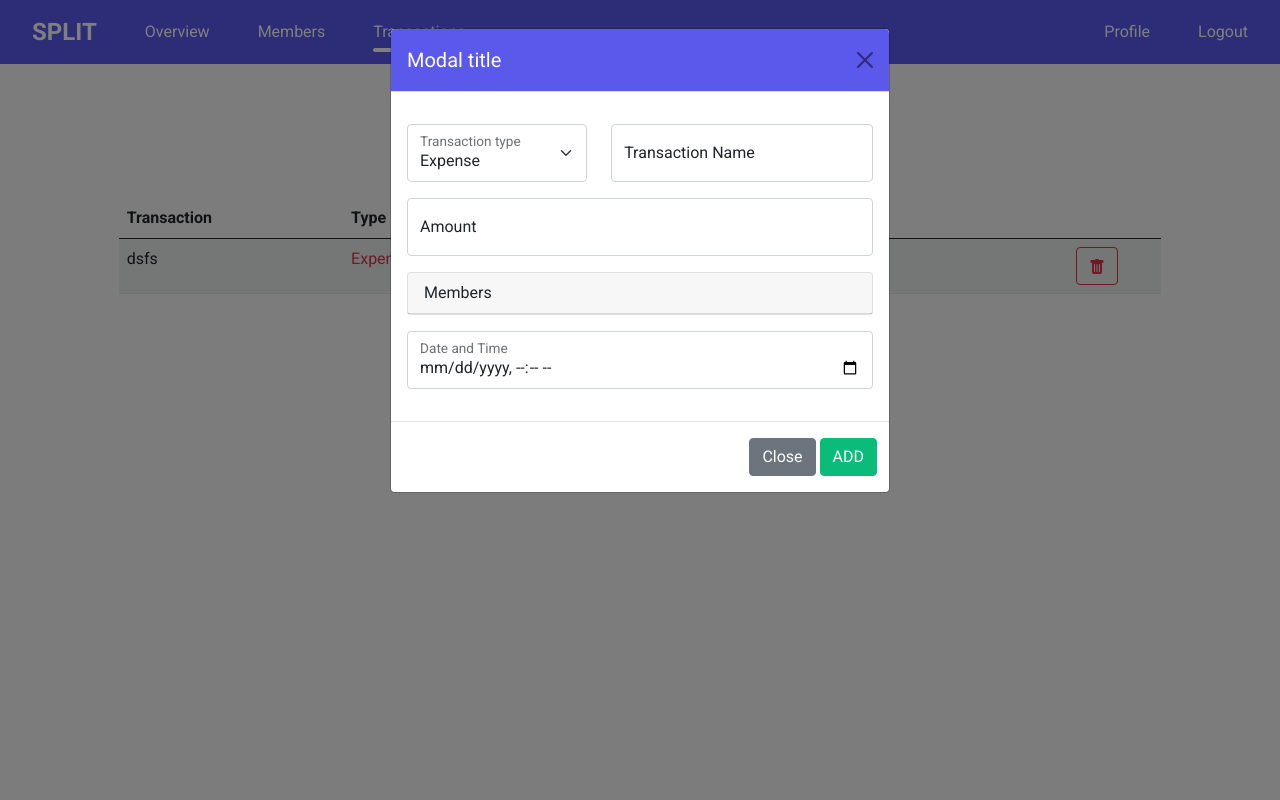
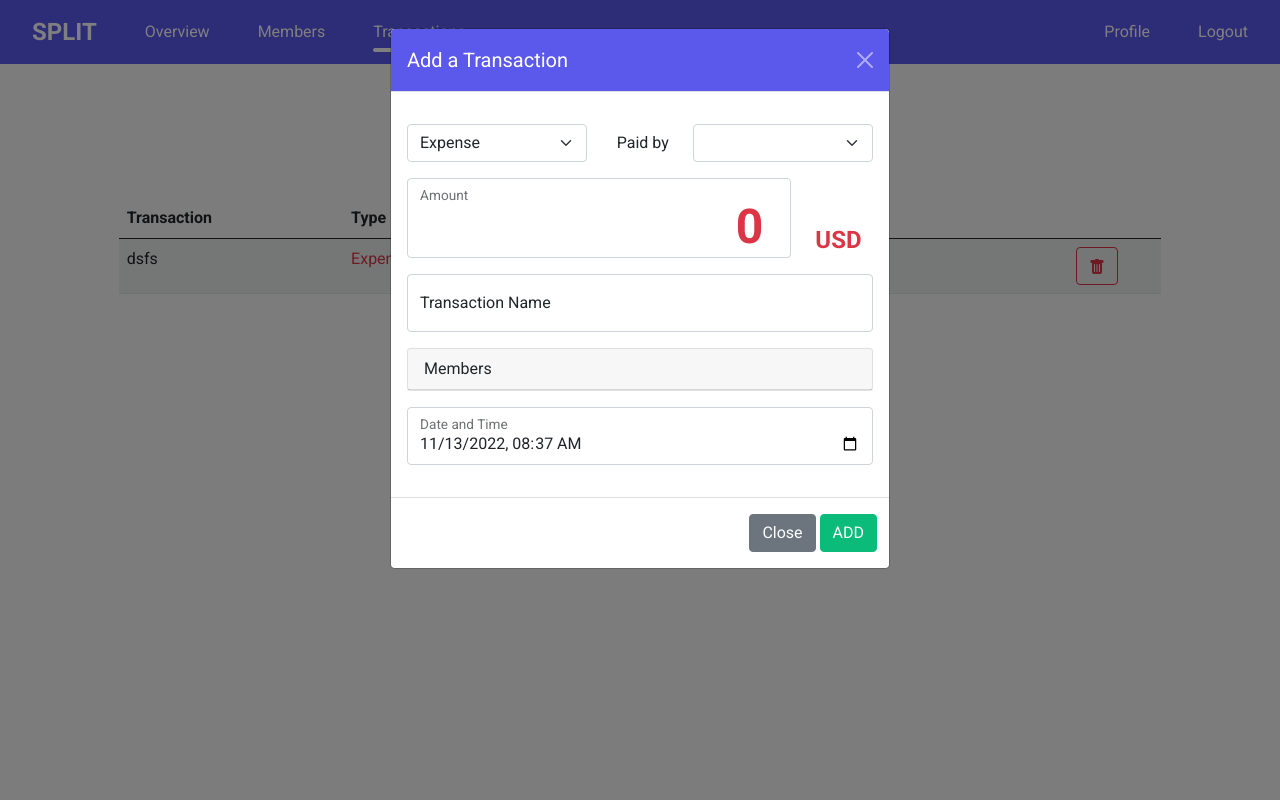
Before and after one commit to ReshanCSX/CS50x-Final-Project, a Flask app: page /transactions in a window 1280 px wide, after a click on "Add Transaction". Run offline with Flask 2, Linux system fonts and the light colour scheme; a user stored in the database is signed in; data comes from the database, SQL or seed files in the repository; lists and menus that the app fills with data are empty.

Commit message:
built ability to choose who paid for the transaction

```diff
--- a/financeapp/forms.py
+++ b/financeapp/forms.py
@@ -42,8 +42,9 @@ class TransactionForm(FlaskForm):
     type = SelectField('Transaction type', choices=[('Ex', ' Expense'), ('Inc', 'Income')], validators=[DataRequired()] )
     # currencies = SelectField('Currency', choices=CURRENCY_CHOICES)
     # category = SelectField('Expense Category', choices=[('1', 'Food'), ('2', 'Utility')])
+    paid_by = SelectField('Paid by', validators=[DataRequired()])
     label = StringField("Transaction Name", validators=[DataRequired()])
-    amount = DecimalField("Amount", places=2, rounding=None, validators=[DataRequired(), NumberRange(min = 0.01 )])
+    amount = DecimalField("Amount", places=0, rounding=None, validators=[DataRequired(), NumberRange(min = 0.01 )])
     date = DateTimeLocalField("Date and Time", format='%Y-%m-%dT%H:%M', validators=[DataRequired()])
     members = MultiCheckboxField('Members', coerce=int)
     submit = SubmitField("ADD")
--- a/financeapp/models.py
+++ b/financeapp/models.py
@@ -41,6 +41,7 @@ class Transactions(db.Model):
     date = db.Column(db.DateTime, nullable=False, default = datetime.utcnow)
     transaction_type = db.Column(db.String(60), nullable=False)
     transaction_name = db.Column(db.String(60))
+    paid_by = db.Column(db.Integer, nullable=False)
     # description = db.Column(db.String(120))
     user_id = db.Column(db.Integer, db.ForeignKey('user.id'), nullable=False)
 
--- a/financeapp/routes.py
+++ b/financeapp/routes.py
@@ -116,8 +116,7 @@ def home():
 @login_required
 def transactions():
 
-    user = User.query.filter_by(username=current_user.username).first()
-    user_transactions = Transactions.query.filter_by(user_id=user.id).order_by(desc(Transactions.date))
+    user_transactions = Transactions.query.filter_by(user_id=current_user.id).order_by(desc(Transactions.date))
 
     # Render members list
     members = Members.query.filter_by(user_id=current_user.id).all()
@@ -125,21 +124,35 @@ def transactions():
     # members_list=[(member.form_id, member.name) for member in members]
 
 
+    # Providing each member's details according to user selections
+    def select_member(form_member):
+        item = next(member_name for member_list_id, member_name in members_list if member_list_id == form_member)
+        member_details = next(x for x in members if x.name == item)
+        return member_details
+
     # Transaction form
-    form = TransactionForm()
+    form = TransactionForm(amount = 0, date=datetime.now())
+    form.paid_by.choices = members_list
     form.members.choices = members_list
 
     if form.validate_on_submit():
 
-        # Adding transaction to Transactions table
-        trans = Transactions(amount=int(form.amount.data), transaction_type=form.type.data, transaction_name=form.label.data, user_id=user.id, date = form.date.data)
-        db.session.add(trans)
+        # Getting member details
 
-        # Adding transaction to Members table
-        for member in form.members.data:
-            if member in dict(members_list):
-                each_member = Members.query.filter_by(user_id=current_user.id, name = members_list[member][1]).first()
-                each_member.trans_members.append(trans)
+        if int(form.paid_by.data) in dict(members_list):
+            member_details = select_member(int(form.paid_by.data))
+            print(type(member_details))
+
+            # Adding transaction to Transactions table
+            transaction = Transactions(amount=float(form.amount.data), transaction_type=form.type.data, transaction_name=form.label.data, user_id=current_user.id, date = form.date.data, paid_by = member_details.id)
+
+            db.session.add(transaction)
+
+            # Adding transaction to Members table
+            for member in form.members.data:
+                if member in dict(members_list):
+                    member_details1 = select_member(member)
+                    member_details1.trans_members.append(transaction)
 
         # Commiting all the data
         try:
--- a/financeapp/static/styles.css
+++ b/financeapp/static/styles.css
@@ -171,4 +171,10 @@ header .navbar .nav_menu .nav_list .nav_item:hover {
 
 .link_hover li:hover {
   background-color: #e7e5e5;
+}
+
+#FloatingAmount {
+  height: 5rem;
+  font-size: 3rem;
+  font-weight: 700;
 }/*# sourceMappingURL=styles.css.map */
--- a/financeapp/static/styles.scss
+++ b/financeapp/static/styles.scss
@@ -242,6 +242,12 @@ header{
     li:hover{background-color: #e7e5e5;}
 
 }
+
+#FloatingAmount{
+    height: 5rem;
+    font-size: 3rem;
+    font-weight: f_weight(bold);
+}
 // .transaction_form{
 //     border: 1px solid $accent-color-1;
 //     border-radius: 10px;
--- a/financeapp/templates/transactions.html
+++ b/financeapp/templates/transactions.html
@@ -18,34 +18,85 @@
     <div class="modal-dialog modal-dialog-scrollable">
       <div class="modal-content">
         <div class="modal-header">
-          <h5 class="modal-title" id="exampleModalLabel">Modal title</h5>
-          <button type="button" class="btn-close" data-bs-dismiss="modal" aria-label="Close"></button>
+          <h5 class="modal-title" id="exampleModalLabel">Add a Transaction</h5>
+          <button type="button" class="btn-close btn-close-white" data-bs-dismiss="modal" aria-label="Close"></button>
         </div>
         <div class="modal-body">
 
           <form action="" method="post">
             {{ form.hidden_tag() }}
+
+
+              <div class="row my-3 align-items-center">
+
                 <!-- Type -->
-              <div class="row my-3">
-                <div class="col-md-5">
-                  <div class="form-floating">
+                <div class="col-5">
+
                   {% if form.type.errors %}
-                        {{ form.type(class="form-select select_menu is-invalid", id="FloatingTypeInvalid", placeholder="Username") }}
-                        {{ form.type.label(for="FloatingTypeInvalid") }}
+                      {{ form.type(class="form-select select_menu form_type is-invalid", id="FloatingTypeInvalid", placeholder="Type") }}
                       <div class="invalid-feedback">
                           {% for error in form.type.errors %}
                               <span><small> {{ error }} </small></span>
                           {% endfor %}
                       </div>
                   {% else %}
-                        {{ form.type(class="form-select select_menu", id="FloatingType", placeholder="type") }}
-                        {{ form.type.label(for="FloatingType") }}
+                      {{ form.type(class="form-select select_menu form_type", placeholder="Type") }}
+                  {% endif %}
+
+                </div>
+
+                <!-- Paid by -->
+                <div class="col-2">
+                  <p class="fs-6 fw-normal text-end m-0">Paid by</p>
+                </div>
+
+                <div class="col-5">
+                    {% if form.paid_by.errors %}
+                        {{ form.paid_by(class="form-select is-invalid") }}
+                        <div class="invalid-feedback">
+                            {% for error in form.paid_by.errors %}
+                                <span><small> {{ error }} </small></span>
+                            {% endfor %}
+                        </div>
+                    {% else %}
+                        {{ form.paid_by(class="form-select") }}
                     {% endif %}
                   </div>
               </div>
 
+
+              <div class="row my-3">
+
+                <!-- Amount -->
+                <div class="col-10">
+                  <div class="form-floating">
+                    {% if form.amount.errors %}
+                        {{ form.amount(class="form-control is-invalid", id="FloatingAmountInvalid", placeholder="Amount") }}
+                        {{ form.amount.label(for="FloatingAmountInvalid") }}
+                        <div class="invalid-feedback">
+                            {% for error in form.amount.errors %}
+                                <span><small> {{ error }} </small></span>
+                            {% endfor %}
+                        </div>
+                    {% else %}
+                        {{ form.amount(class="form-control text-end", id="FloatingAmount", placeholder="Amount") }}
+                        {{ form.amount.label(for="FloatingAmount") }}
+                    {% endif %}
+                  </div>
+                </div>
+
+                <!-- Currency -->
+                <div class="col-2 d-flex align-items-end">
+                  <p class="fs-4 fw-bold m-0 form_currency">USD</p>
+                </div>
+
+              </div>
+
+
+              <div class="row my-3">
+
                 <!-- Transaction Name -->
-              <div class="col-md-7">
+                <div class="col">
                   <div class="form-floating">
                     {% if form.label.errors %}
                         {{ form.label(class="form-control is-invalid", id="FloatingLabelInvalid", placeholder="Note") }}
@@ -61,27 +112,9 @@
                     {% endif %}
                   </div>
                 </div>
+
             </div>
 
-            <!-- Amount -->
-            <div class="row my-3">
-              <div class="col">
-                <div class="form-floating">
-                  {% if form.amount.errors %}
-                      {{ form.amount(class="form-control is-invalid", id="FloatingAmountInvalid", placeholder="Username") }}
-                      {{ form.amount.label(for="FloatingAmountInvalid") }}
-                      <div class="invalid-feedback">
-                          {% for error in form.amount.errors %}
-                              <span><small> {{ error }} </small></span>
-                          {% endfor %}
-                      </div>
-                  {% else %}
-                      {{ form.amount(class="form-control", id="FloatingAmount", placeholder="Amount") }}
-                      {{ form.amount.label(for="FloatingAmount") }}
-                  {% endif %}
-                </div>
-              </div>
-            </div>
 
             <!-- Members -->
             <div class="card">
@@ -99,7 +132,6 @@
                 {% endfor %}
               </ul>
             </div>
-
 
             <!-- Date -->
             <div class="row my-3">
@@ -125,7 +157,7 @@
         </div>
         <div class="modal-footer">
           <button type="button" class="btn btn-secondary" data-bs-dismiss="modal">Close</button>
-          {{ form.submit(class="form_submit btn btn-primary") }}
+          {{ form.submit(class="form_submit btn btn-primary", id="button-submit") }}
         </div>
       </form>
       </div>
@@ -156,7 +188,7 @@
             <td>${{ transaction.amount }}</td>
             <td>{{ transaction.date }}</td>
             <td class="text-center">
-              <a href="{{ url_for('transactions') }}/delete/{{transaction.id}}" class="btn btn-outline-danger">
+              <a href="{{ url_for('del_transactions',transaction_id=transaction.id) }}" class="btn btn-outline-danger">
                 <svg xmlns="http://www.w3.org/2000/svg" width="16" height="16" fill="currentColor" class="bi bi-trash-fill" viewBox="0 0 16 16">
                 <path d="M2.5 1a1 1 0 0 0-1 1v1a1 1 0 0 0 1 1H3v9a2 2 0 0 0 2 2h6a2 2 0 0 0 2-2V4h.5a1 1 0 0 0 1-1V2a1 1 0 0 0-1-1H10a1 1 0 0 0-1-1H7a1 1 0 0 0-1 1H2.5zm3 4a.5.5 0 0 1 .5.5v7a.5.5 0 0 1-1 0v-7a.5.5 0 0 1 .5-.5zM8 5a.5.5 0 0 1 .5.5v7a.5.5 0 0 1-1 0v-7A.5.5 0 0 1 8 5zm3 .5v7a.5.5 0 0 1-1 0v-7a.5.5 0 0 1 1 0z"/>
                 </svg>
@@ -172,17 +204,39 @@
 
 
 </div>
+{% endblock %}
 
+{% block script %}
 
+  <script>
 
+    document.addEventListener('DOMContentLoaded', () => {
 
+      // Color change function
+      function color_change(value){
 
+        if (value == "Ex"){
+        document.querySelector('#FloatingAmount').style.color = "#dc3545";
+        document.querySelector('.form_currency').style.color = "#dc3545";
+      }
+        else{
+          document.querySelector('#FloatingAmount').style.color = "#198754";
+          document.querySelector('.form_currency').style.color = "#198754";
 
+        }
 
+      }
 
+      // Set default color
+      default_value = document.querySelector('.form_type').value
+      color_change(default_value)
 
+      // Set color onchange
+      document.querySelector('.form_type').onchange = function(){
+        color_change(this.value)
+      }
 
+    });
 
-
-
+  </script>
 {% endblock %}
```
Also changed, not shown: 1 other file. Lines whose indentation alone changed are shown as unchanged.
